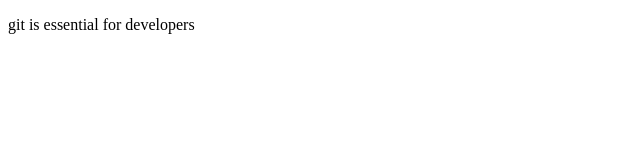
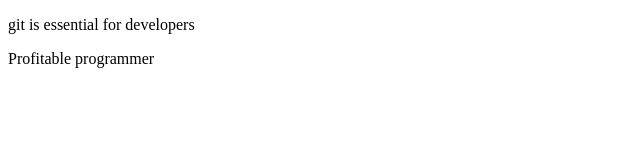
Before and after one commit to solomonfrank/App, a plain HTML site: page app.html in a window 1280 px wide. Shown: the whole page, without its empty margins (0-640 px from the left). Drawn offline with Linux system fonts and the light colour scheme.

Commit message:
profitable

```diff
--- a/app.html
+++ b/app.html
@@ -6,6 +6,7 @@
    <body>
       <div>
           <p> git is essential for developers<p>
+              <p>Profitable programmer</p>
       </div>
    </body>
 
```
